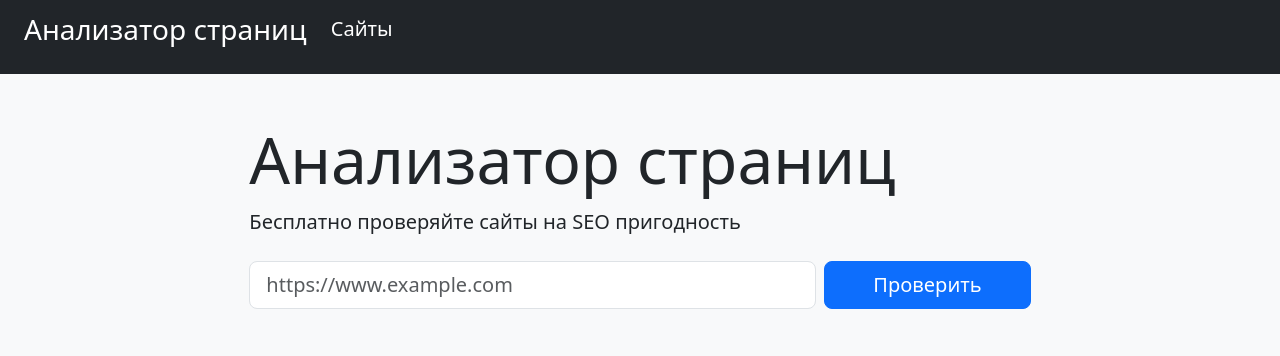
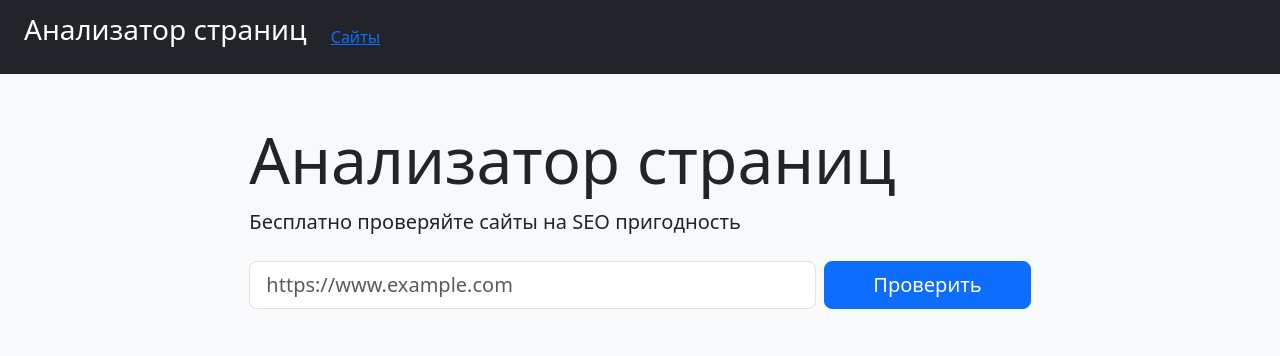
Before and after one commit to PrefAir0/python-project-83, a Flask app: page / in a window 1280 px wide. Shown: the top 356 px of the page. Run offline with Flask 3, Linux system fonts and the light colour scheme; some libraries are stand-ins or nearby versions.

Commit message:
fix html file

```diff
--- a/page_analyzer/templates/index.html
+++ b/page_analyzer/templates/index.html
@@ -13,7 +13,7 @@
     <header>
         <nav class="navbar-dark bg-dark py-2 px-4 d-flex align-items-center gap-4 text-center ">
             <p class="navbar-brand fs-3" href="/">Анализатор страниц</p>
-            <p class="fs-5 text-white">Сайты</p>
+            <a href="href="{{ url_for('get_urls') }}"">Сайты</a>
         </nav>
     </header>
     <main class="flex-grow-1">
```
